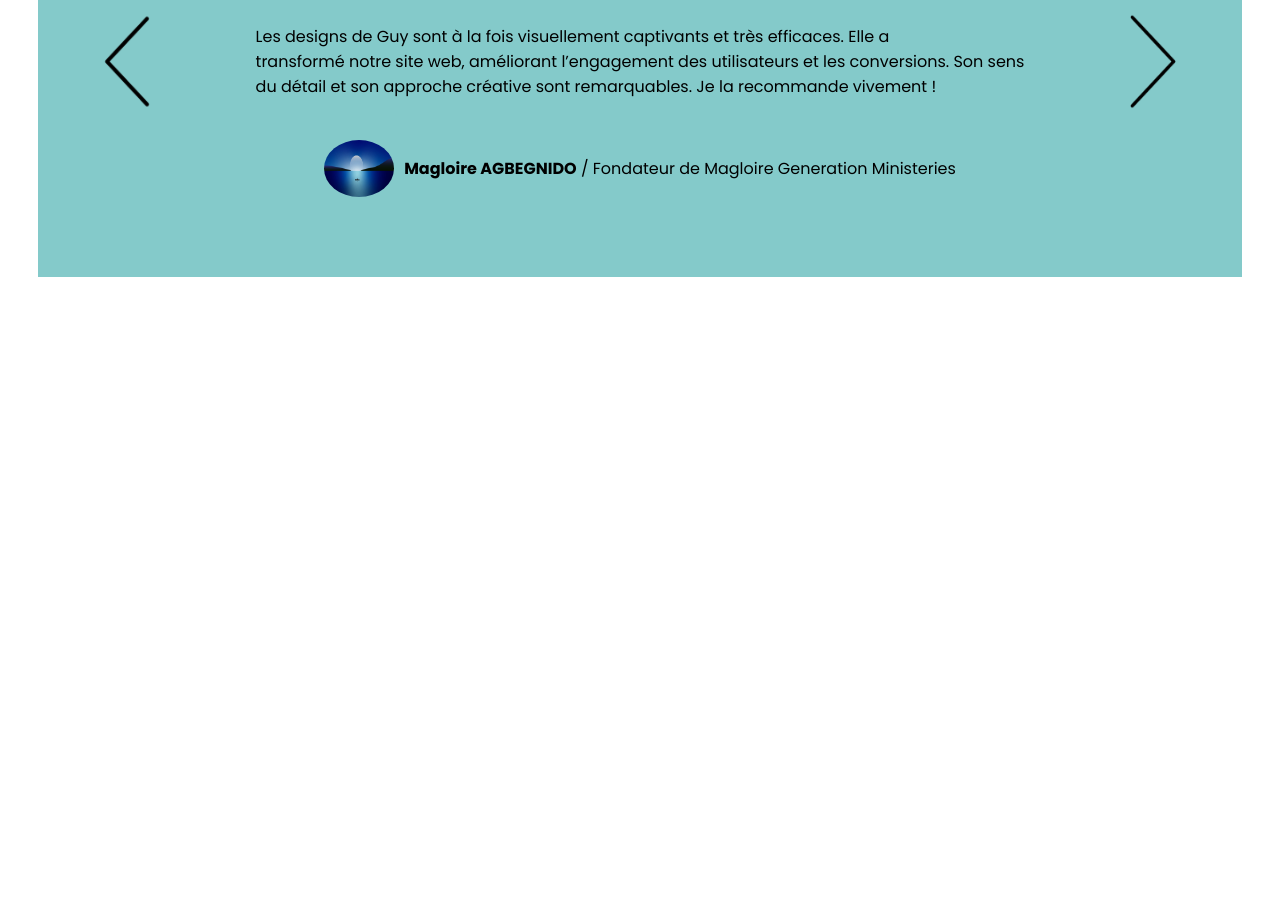
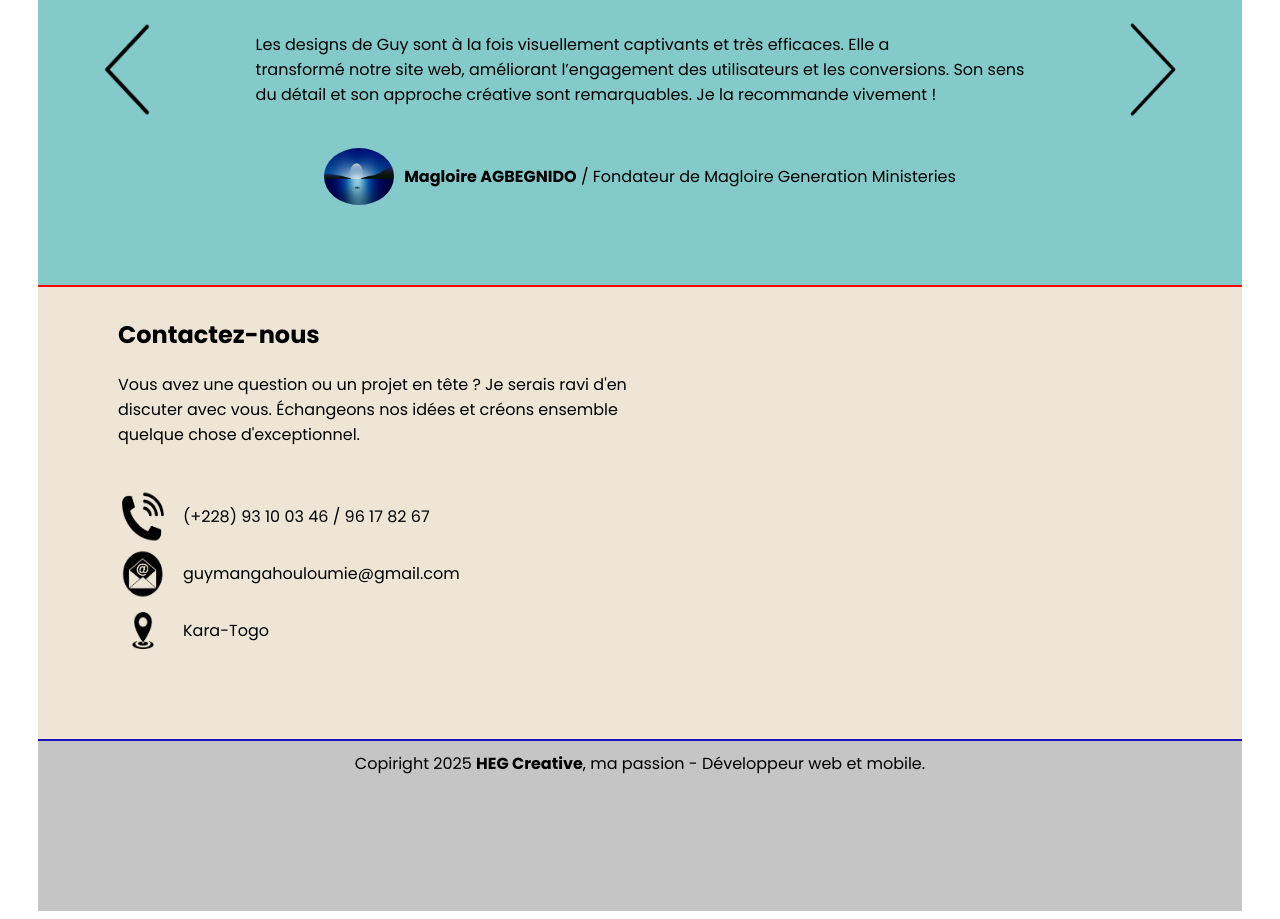
Before and after one commit to guymangahouloumie-cpu/Mon-portfolio, a plain HTML site: page index.html in a window 1280 px wide. Shown: the part 1864-2783 px from the top of the page. Before the commit the page ends 2149 px from the top, so only its background shows below. Drawn offline with Linux system fonts and the light colour scheme.

Commit message:
modification du fichier index.html

```diff
--- a/bk.css
+++ b/bk.css
@@ -25,6 +25,7 @@ body{
     padding-top: 10px;
     margin-left: 30px;
     margin-right: 30px;
+    border-top: 2px solid yellow;
 }
 .phrase{
     align-items: center;
@@ -58,6 +59,7 @@ body{
     padding-top: 10px;
     margin-left: 30px;
     margin-right: 30px;
+    border-top: 2px solid red;
 }
 
 .image{
@@ -103,6 +105,7 @@ body{
     margin-right: 30px;
     font-size: large;
     background-color: whitesmoke;
+    border-top: 2px solid blue;
 }
 .icone{
     display: flex;
@@ -118,6 +121,7 @@ body{
     padding-bottom: 80px;
     padding-top: 10px;
     margin-right: 30px;
+    border-top: 2px solid yellow;
 
 }
 .titre{
@@ -132,3 +136,33 @@ span{
     display: flex;
     justify-content: space-around;
 }
+
+.cordonnés{
+    display: flex;
+    gap: 15px;
+    margin-left: 80px;
+}
+
+#contact{
+    margin-left: 80px;
+}
+
+.contact{
+    background-color: rgb(238, 229, 214);
+    margin-left: 30px;
+    padding-bottom: 80px;
+    padding-top: 10px;
+    margin-right: 30px;
+    border-top: 2px solid red;
+}
+footer{
+     height: 80px;
+    padding-top: 30px;
+    text-align: center;
+    background-color: #C5C5C5;
+    border-top: 2px solid #1c11b8;
+    margin-left: 30px;
+    padding-bottom: 80px;
+    padding-top: 10px;
+    margin-right: 30px;
+}
--- a/index.html
+++ b/index.html
@@ -101,7 +101,8 @@
                 </p>
             </div>
             <div>
-                <img src="./images/d32e6d8377fdc1d57b8a7d5113551def-removebg-preview.png" alt="" width="120px" class="imag">
+                <img src="./images/d32e6d8377fdc1d57b8a7d5113551def-removebg-preview.png" alt="" width="120px"
+                    class="imag">
                 <h2>Formation</h2>
                 <p> Je propose des formations <br>pratiques et personnalisées <br>pour vous aider à maîtriser le
                     <br>développement web, mobile et le <br>design UI/UX.
@@ -127,8 +128,31 @@
             <img src="./images/12e6fe811e12a44c7b4178b6f3acd6de.jpg" alt="" width="70px" style="border-radius: 200%;">
             <p><span>Magloire AGBEGNIDO</span> / Fondateur de Magloire Generation Ministeries</p>
         </div>
+    </section>
 
-    </section>
+    <div class="contact">
+        <div id="contact">
+            <h2>Contactez-nous</h2>
+            <p> Vous avez une question ou un projet en tête ? Je serais ravi d'en <br>discuter avec vous. Échangeons
+                nos idées et créons ensemble <br>quelque chose d'exceptionnel.</p>
+        </div>
+        <br>
+        <div>
+            <div class="cordonnés">
+                <img src="./images/téléphone.png.png" alt="" width="50px">
+                <p>(+228) 93 10 03 46 / 96 17 82 67</p>
+            </div>
+            <div class="cordonnés">
+                <img src="./images/mail.png.png" alt="" width="50px">
+                <p>guymangahouloumie@gmail.com</p>
+            </div>
+            <div class="cordonnés">
+                <img src="./images/lieu.png.png" alt="" width="50px">
+                <p>Kara-Togo</p>
+            </div>
+        </div>
+    </div>
+<footer>Copiright 2025 <span>HEG Creative</span>, ma passion - Développeur web et mobile.</footer>
 </body>
 
 </html>
```
Also changed, not shown: images/facebook.png.png (added), images/lieu.png.png (added), images/link.png.png (added), images/mail color.png.png (added), images/mail.png.png (added), images/téléphone.png.png (added).
